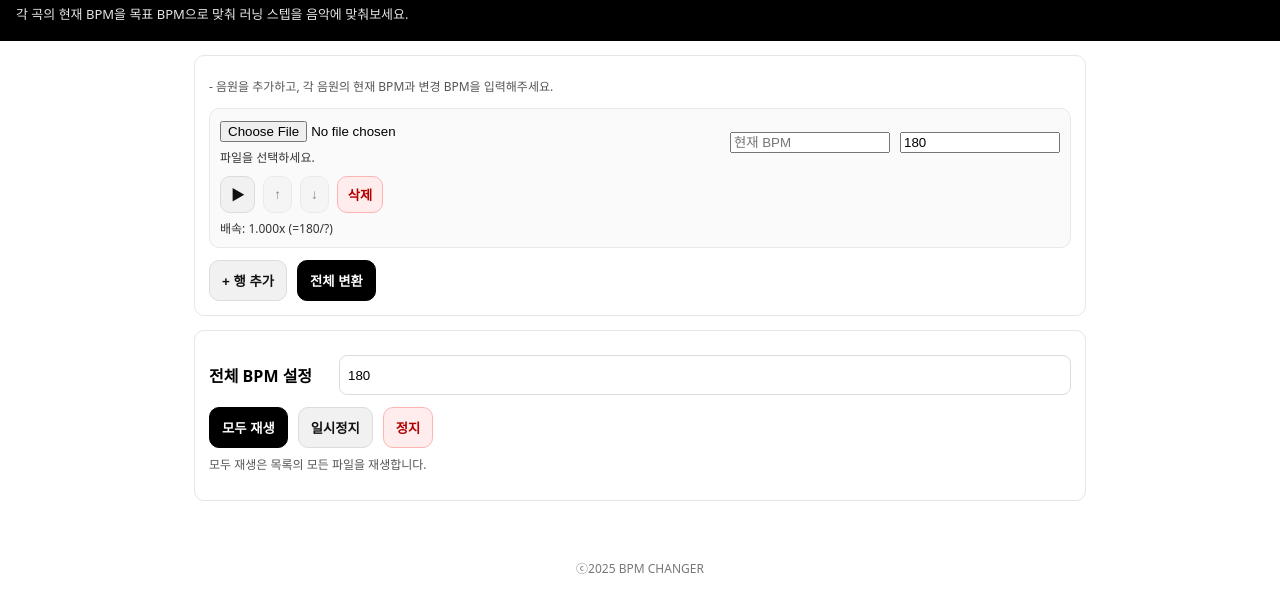
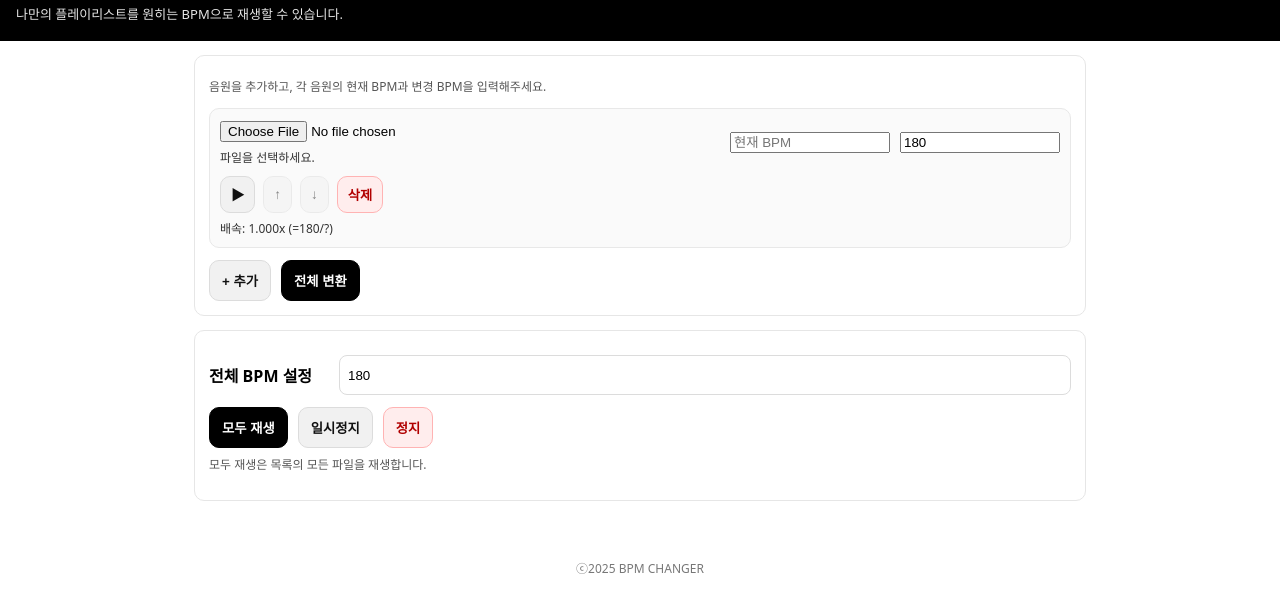
Before and after one commit to gitteor/bpm_changer, a plain HTML site: page index.html in a window 1280 px wide. Shown: the part 47-660 px from the top of the page. Drawn offline with Linux system fonts and the light colour scheme.

Commit message:
Update index.html

```diff
--- a/index.html
+++ b/index.html
@@ -14,20 +14,20 @@
 <body>
   <header class="header">
     <h1>BPM Match Player</h1>
-    <p>각 곡의 현재 BPM을 목표 BPM으로 맞춰 러닝 스텝을 음악에 맞춰보세요.</p>
+    <p>나만의 플레이리스트를 원히는 BPM으로 재생할 수 있습니다.</p>
   </header>
 
   <main class="container">
     <section class="panel">
 
       <div class="hint">
-        - 음원을 추가하고, 각 음원의 현재 BPM과 변경 BPM을 입력해주세요.<br />
+        음원을 추가하고, 각 음원의 현재 BPM과 변경 BPM을 입력해주세요.<br />
       </div>
 
       <div id="trackList" class="track-list"></div>
 
       <div class="button-row">
-        <button id="addRowButton" class="secondary">+ 행 추가</button>
+        <button id="addRowButton" class="secondary">+ 추가</button>
         <button id="convertAllButton" class="primary">전체 변환</button>
       </div>
     </section>
```
